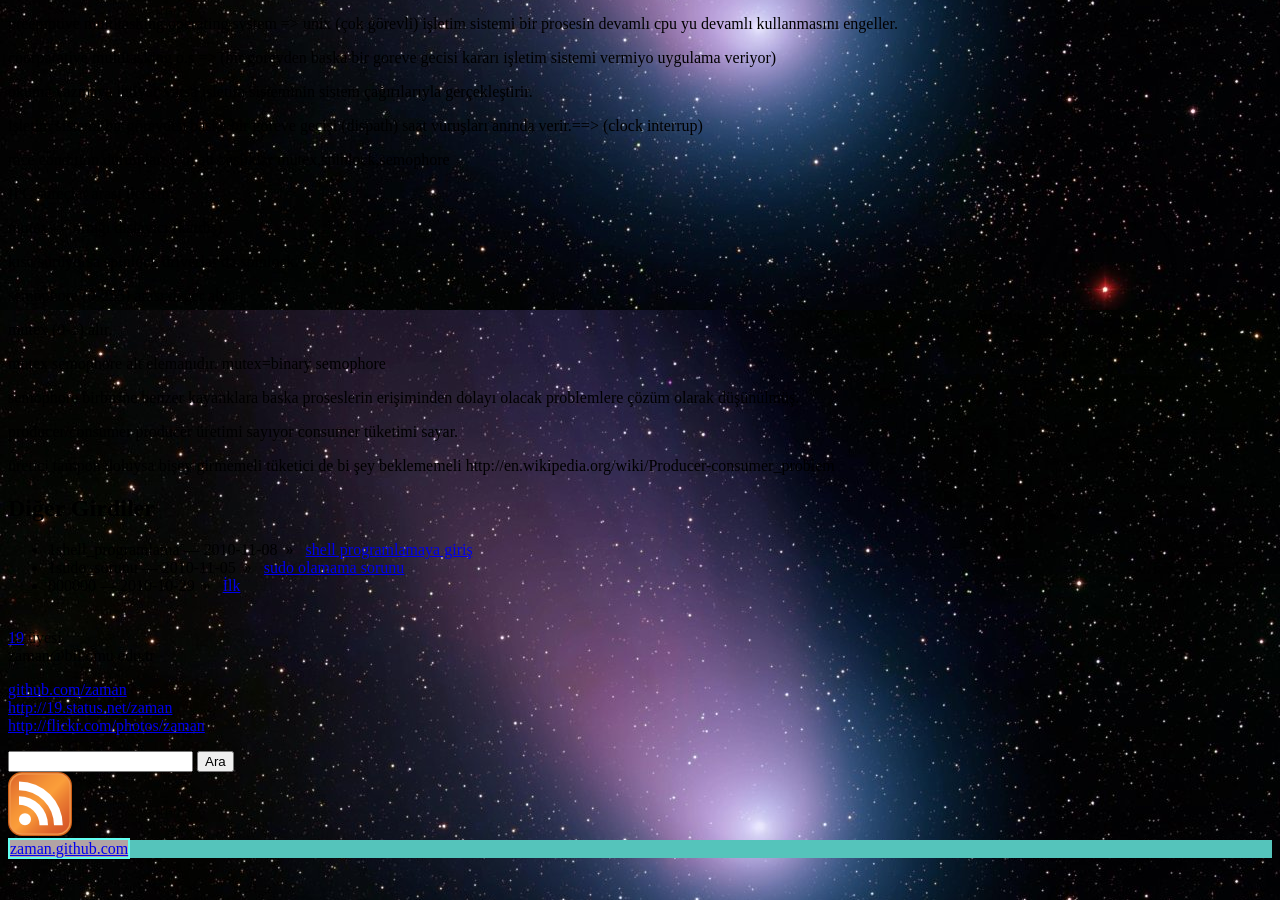
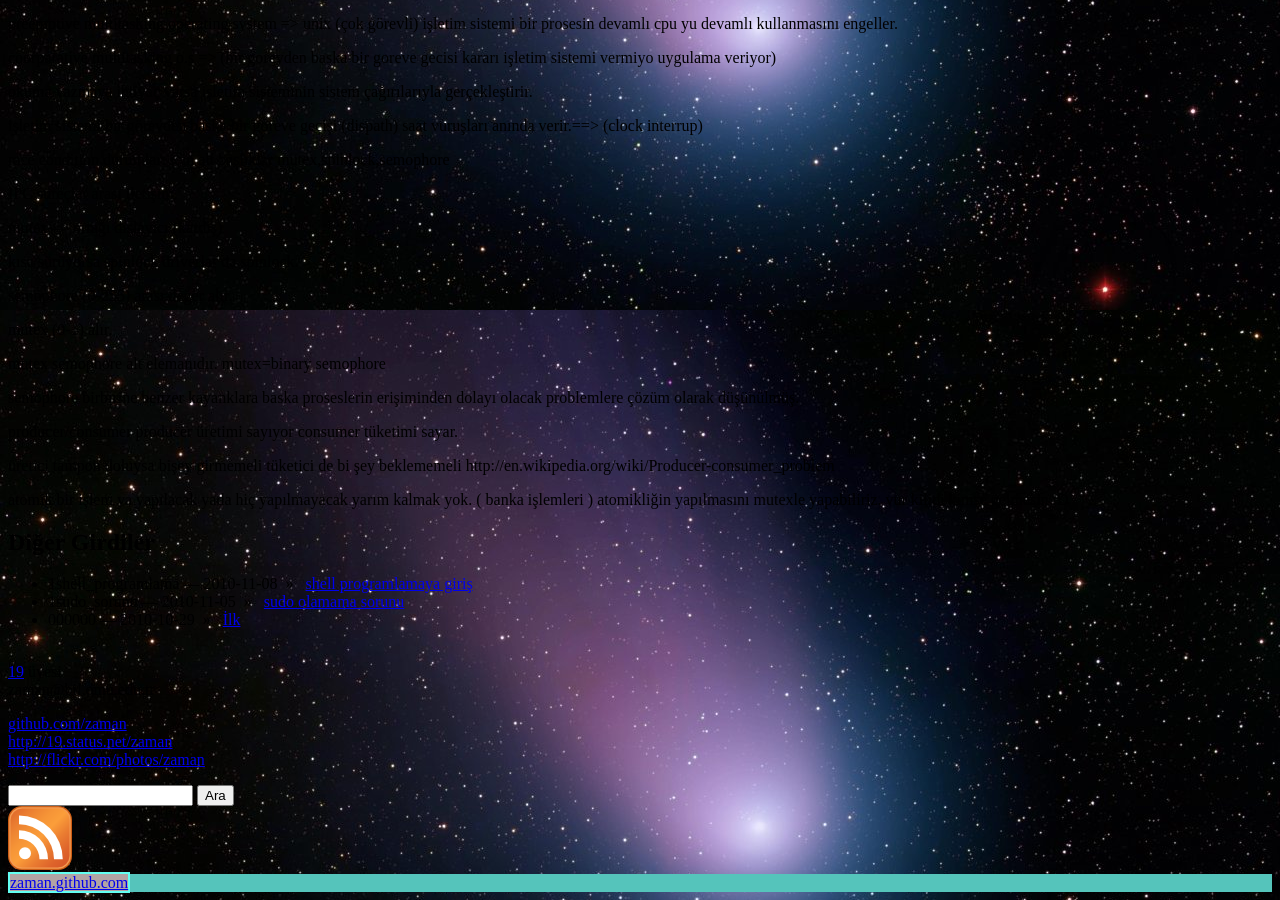
Before and after one commit to zaman/eski, a Jekyll site: the page built from 1/_posts/2011-04-07-Isletim_Sistemleri.md, in a window 1280 px wide and 900 px high, scrolled down 1290 px. Built offline with Jekyll 4.4.1, drawn with Linux system fonts in a browser that asks for light colours.

Commit message:
Isletim Sistemleri guncelle

```diff
--- a/1/_posts/2011-04-07-Isletim_Sistemleri.md
+++ b/1/_posts/2011-04-07-Isletim_Sistemleri.md
@@ -109,3 +109,6 @@ semophore birbirine benzer kayanklara baska proseslerin erişiminden dolayı ola
 producer/consumer producer üretimi sayıyor consumer tüketimi sayar.
 
 üretici tampon doluysa bişey girmemeli tüketici de bi şey beklememeli  http://en.wikipedia.org/wiki/Producer-consumer_problem
+
+atomik bir işlem ya yapılacak yada hiç yapılmayacak yarım kalmak yok. ( banka işlemleri )
+atomikliğin yapılmasını mutexle yapabiliriz. vur kilidi kimse gelmesin :D
```
